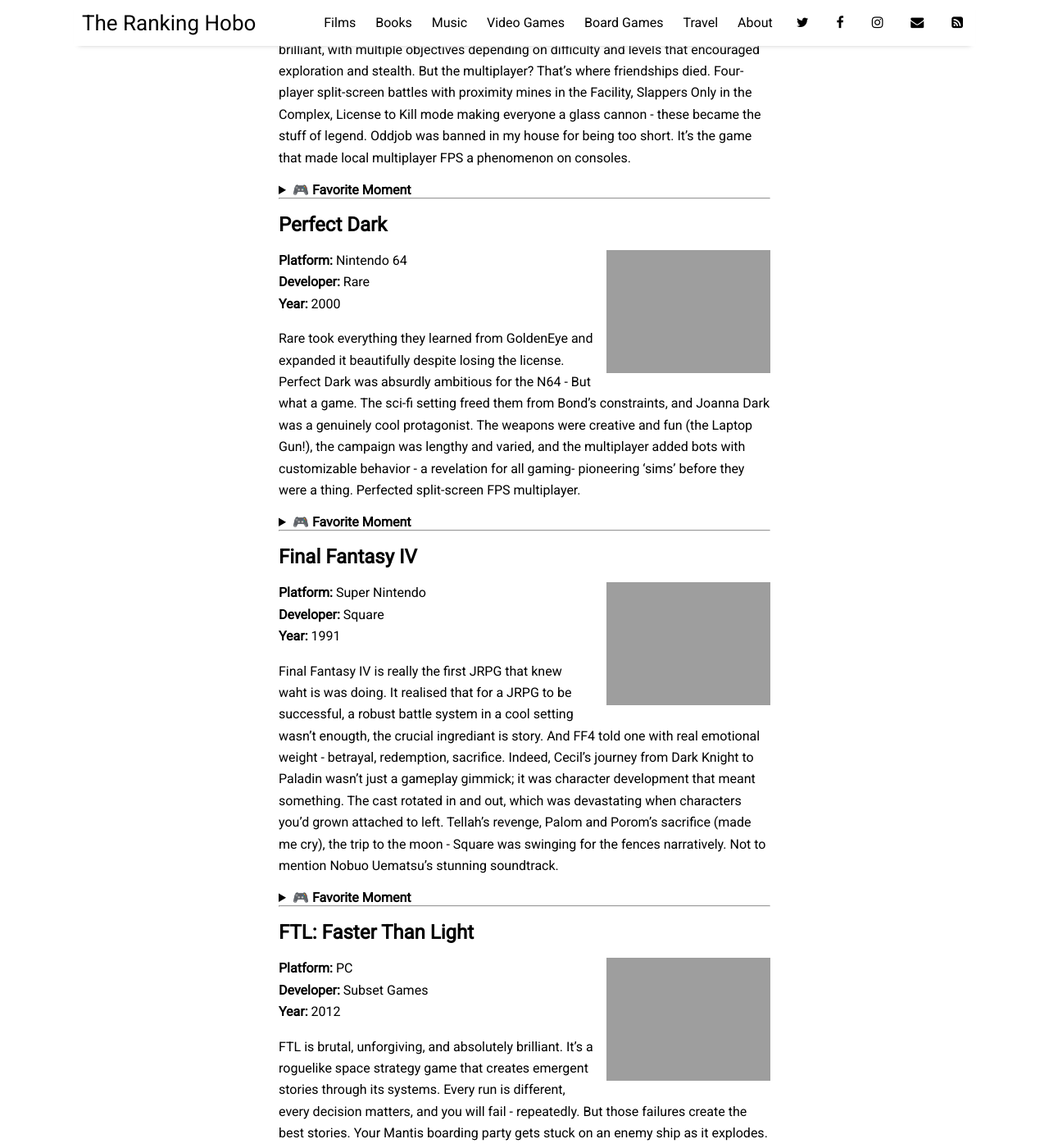
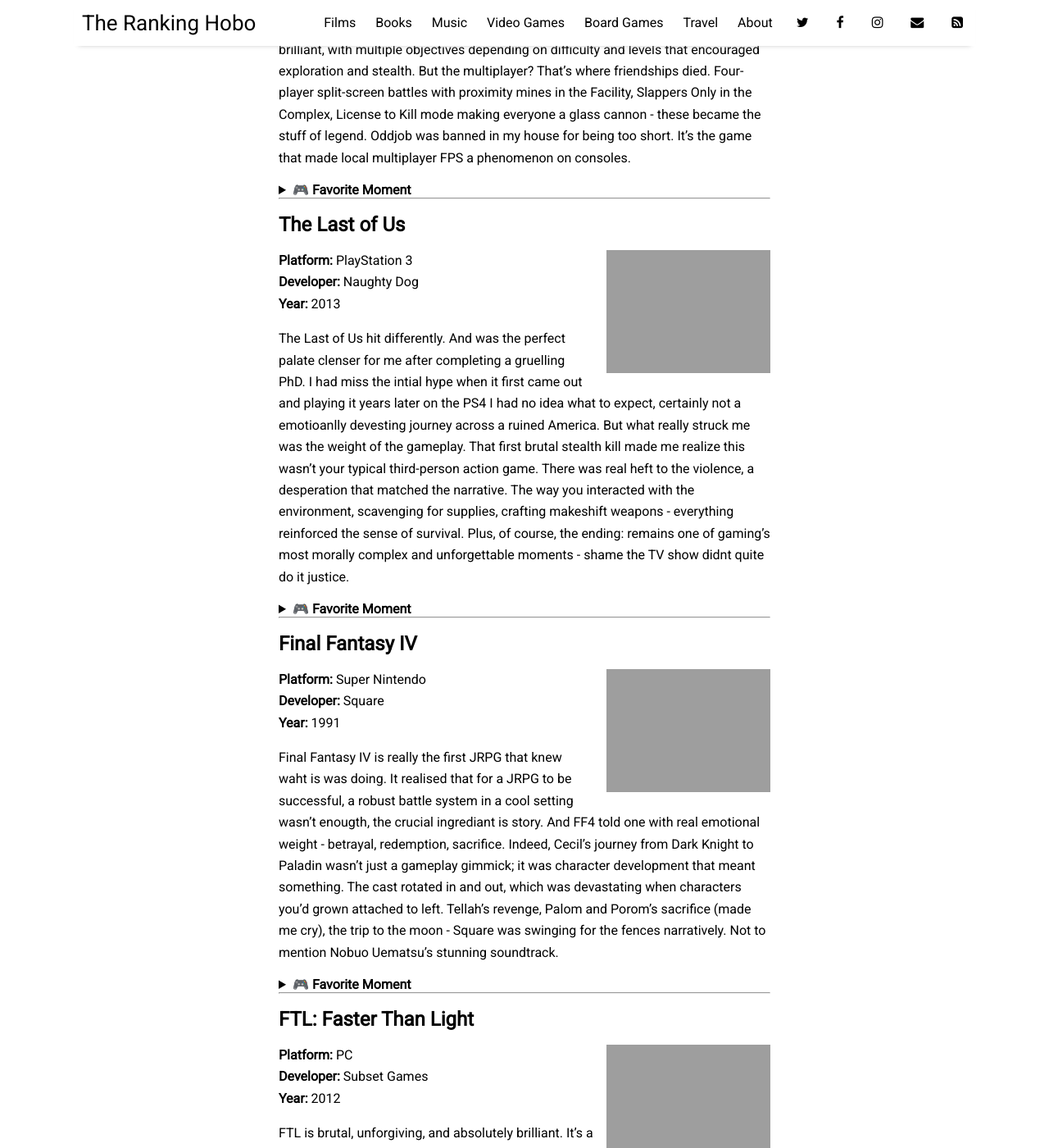
Before and after one commit to TheDrHobo/thedrhobo.github.io, a Jekyll site: the page built from _posts/2025-11-06-top-10-video-games.md, in a window 1280 px wide and 1400 px high, scrolled down 1621 px. Shown: the whole window at 82% size. Built offline with Jekyll 4.4.1, drawn with Linux system fonts in a browser that asks for light colours; nearby versions of some CDN libraries; some of the changed text lies outside the part shown.

Commit message:
Update 2025-11-06-top-10-video-games.md

```diff
--- a/_posts/2025-11-06-top-10-video-games.md
+++ b/_posts/2025-11-06-top-10-video-games.md
@@ -12,7 +12,7 @@ These are the games that have stuck with me - the ones I return to, the ones tha
 ---
 
 ## The Legend of Zelda: Ocarina of Time
-<img src="{{ site.github.url }}/assets/img/games/ocarina-of-time.jpg" alt="Ocarina of Time cover" style="float: right; margin: 0 0 1em 1em; max-width: 200px;">
+<img src="{{ site.github.url }}/assets/img/games/Zelda.jpg" alt="Ocarina of Time cover" style="float: right; margin: 0 0 1em 1em; max-width: 200px;">
 
 **Platform:** Nintendo 64
 **Developer:** Nintendo
@@ -30,7 +30,7 @@ This is the game that defined what 3D adventure games could be. A technical achi
 ---
 
 ## Half-Life
-<img src="{{ site.github.url }}/assets/img/games/half-life.jpg" alt="Half-Life cover" style="float: right; margin: 0 0 1em 1em; max-width: 200px;">
+<img src="{{ site.github.url }}/assets/img/games/HL.jpg" alt="Half-Life cover" style="float: right; margin: 0 0 1em 1em; max-width: 200px;">
 
 **Platform:** PC
 **Developer:** Valve
@@ -48,7 +48,7 @@ Half-Life changed everything about how we tell stories in first-person shooters.
 ---
 
 ## GoldenEye 007
-<img src="{{ site.github.url }}/assets/img/games/goldeneye.jpg" alt="GoldenEye 007 cover" style="float: right; margin: 0 0 1em 1em; max-width: 200px;">
+<img src="{{ site.github.url }}/assets/img/games/007.jpg" alt="GoldenEye 007 cover" style="float: right; margin: 0 0 1em 1em; max-width: 200px;">
 
 **Platform:** Nintendo 64
 **Developer:** Rare
@@ -65,26 +65,26 @@ Simply iconic. Rare took a movie license - something usually synonymous with dis
 
 ---
 
-## Perfect Dark
-<img src="{{ site.github.url }}/assets/img/games/perfect-dark.jpg" alt="Perfect Dark cover" style="float: right; margin: 0 0 1em 1em; max-width: 200px;">
+## The Last of Us
+<img src="{{ site.github.url }}/assets/img/games/last.webp" alt="The Last of Us cover" style="float: right; margin: 0 0 1em 1em; max-width: 200px;">
 
-**Platform:** Nintendo 64
-**Developer:** Rare
-**Year:** 2000
+**Platform:** PlayStation 3
+**Developer:** Naughty Dog
+**Year:** 2013
 
-Rare took everything they learned from GoldenEye and expanded it beautifully despite losing the license. Perfect Dark was absurdly ambitious for the N64 - But what a game. The sci-fi setting freed them from Bond's constraints, and Joanna Dark was a genuinely cool protagonist. The weapons were creative and fun (the Laptop Gun!), the campaign was lengthy and varied, and the multiplayer added bots with customizable behavior - a revelation for all gaming- pioneering 'sims' before they were a thing. Perfected split-screen FPS multiplayer.
+The Last of Us hit differently. And was the perfect palate clenser for me after completing a gruelling PhD. I had miss the intial hype when it first came out and playing it years later on the PS4 I had no idea what to expect, certainly not a emotioanlly devesting journey across a ruined America.  But what really struck me was the weight of the gameplay. That first brutal stealth kill made me realize this wasn't your typical third-person action game. There was real heft to the violence, a desperation that matched the narrative. The way you interacted with the environment, scavenging for supplies, crafting makeshift weapons - everything reinforced the sense of survival. Plus, of course, the ending: remains one of gaming's most morally complex and unforgettable moments - shame the TV show didnt quite do it justice.
 
 <details>
 <summary><strong>🎮 Favorite Moment</strong></summary>
 
-> *The opening Chicago level, rappelling down the side of the building in the rain, smashing through windows as guards scramble. It announced immediately that this wasn't GoldenEye 2 - this was something more cinematic, more ambitious. That sense of spectacle and the slick future-noir aesthetic hooked me from the word go.*
+> *Two moments define this game for me: First, that initial stealth kill where you grab someone and brutally smash their head into the scenery - the visceral impact, the sound design, the weight of it made me go "wow, this is serious game." Second, the giraffes in Salt Lake City. After hours of violence and darkness, just standing there watching them peacefully graze among the ruins, nature reclaiming the cities. Pure beauty amidst the horror.*
 
 </details>
 
 ---
 
 ## Final Fantasy IV
-<img src="{{ site.github.url }}/assets/img/games/final-fantasy-iv.jpg" alt="Final Fantasy IV cover" style="float: right; margin: 0 0 1em 1em; max-width: 200px;">
+<img src="{{ site.github.url }}/assets/img/games/ff4.jpeg" alt="Final Fantasy IV cover" style="float: right; margin: 0 0 1em 1em; max-width: 200px;">
 
 **Platform:** Super Nintendo
 **Developer:** Square
@@ -138,7 +138,7 @@ BioWare took Star Wars to a place the movies never could - 4,000 years before th
 ---
 
 ## Grim Fandango
-<img src="{{ site.github.url }}/assets/img/games/grim-fandango.jpg" alt="Grim Fandango cover" style="float: right; margin: 0 0 1em 1em; max-width: 200px;">
+<img src="{{ site.github.url }}/assets/img/games/grim.png" alt="Grim Fandango cover" style="float: right; margin: 0 0 1em 1em; max-width: 200px;">
 
 **Platform:** PC
 **Developer:** LucasArts
@@ -156,7 +156,7 @@ Tim Schafer's masterpiece - a film noir detective story set in the Land of the D
 ---
 
 ## Super Smash Bros. Melee
-<img src="{{ site.github.url }}/assets/img/games/smash-melee.jpg" alt="Super Smash Bros Melee cover" style="float: right; margin: 0 0 1em 1em; max-width: 200px;">
+<img src="{{ site.github.url }}/assets/img/games/melee.jpg" alt="Super Smash Bros Melee cover" style="float: right; margin: 0 0 1em 1em; max-width: 200px;">
 
 **Platform:** GameCube
 **Developer:** HAL Laboratory
@@ -174,7 +174,7 @@ Melee was lightning in a bottle - a party game that accidentally became one of t
 ---
 
 ## Command & Conquer: Red Alert 2
-<img src="{{ site.github.url }}/assets/img/games/red-alert-2.jpg" alt="Red Alert 2 cover" style="float: right; margin: 0 0 1em 1em; max-width: 200px;">
+<img src="{{ site.github.url }}/assets/img/games/red.webp" alt="Red Alert 2 cover" style="float: right; margin: 0 0 1em 1em; max-width: 200px;">
 
 **Platform:** PC
 **Developer:** Westwood Studios
```
Also changed, not shown: other parts of _posts/2025-11-06-top-10-video-games.md (+3 -2 lines).
